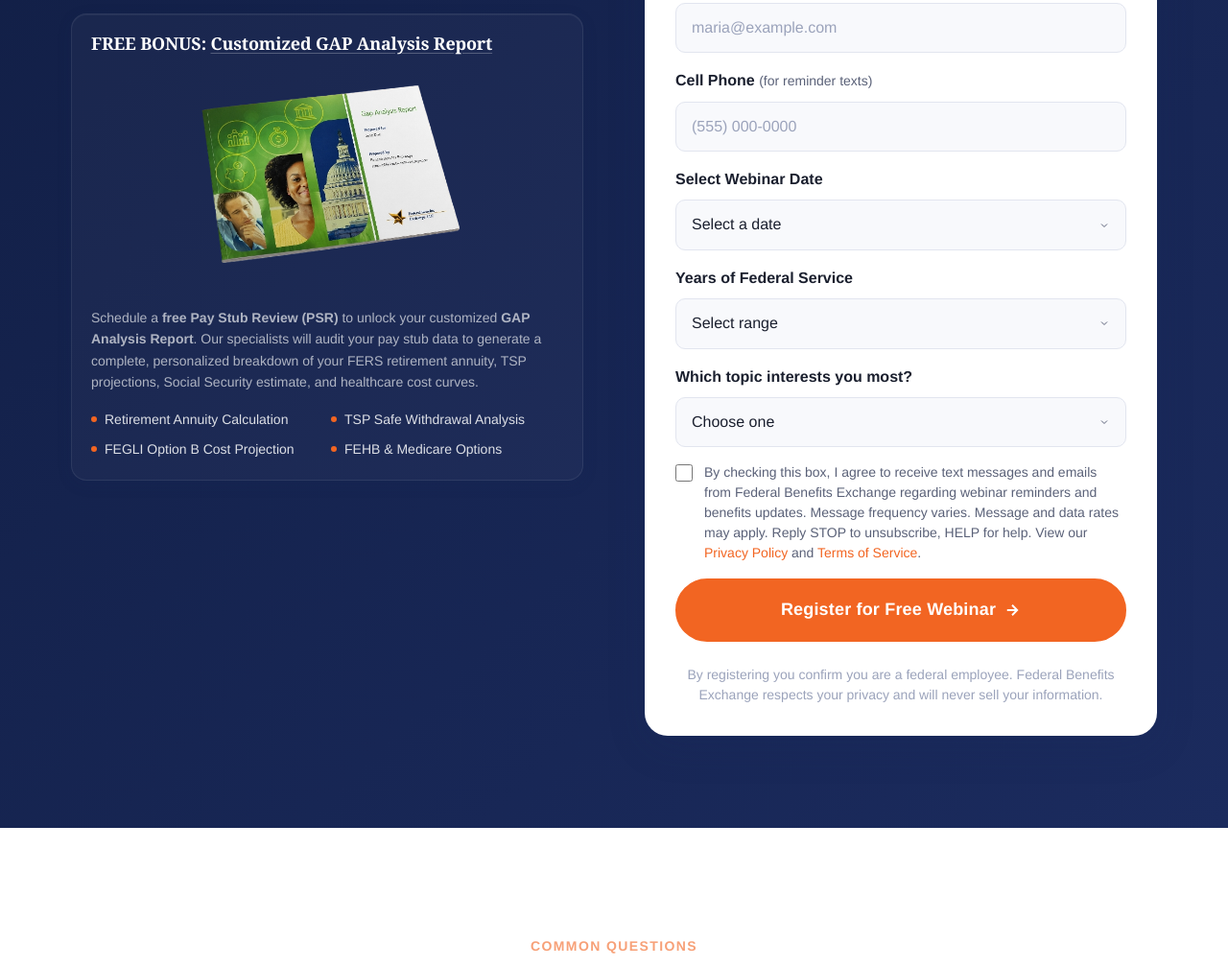
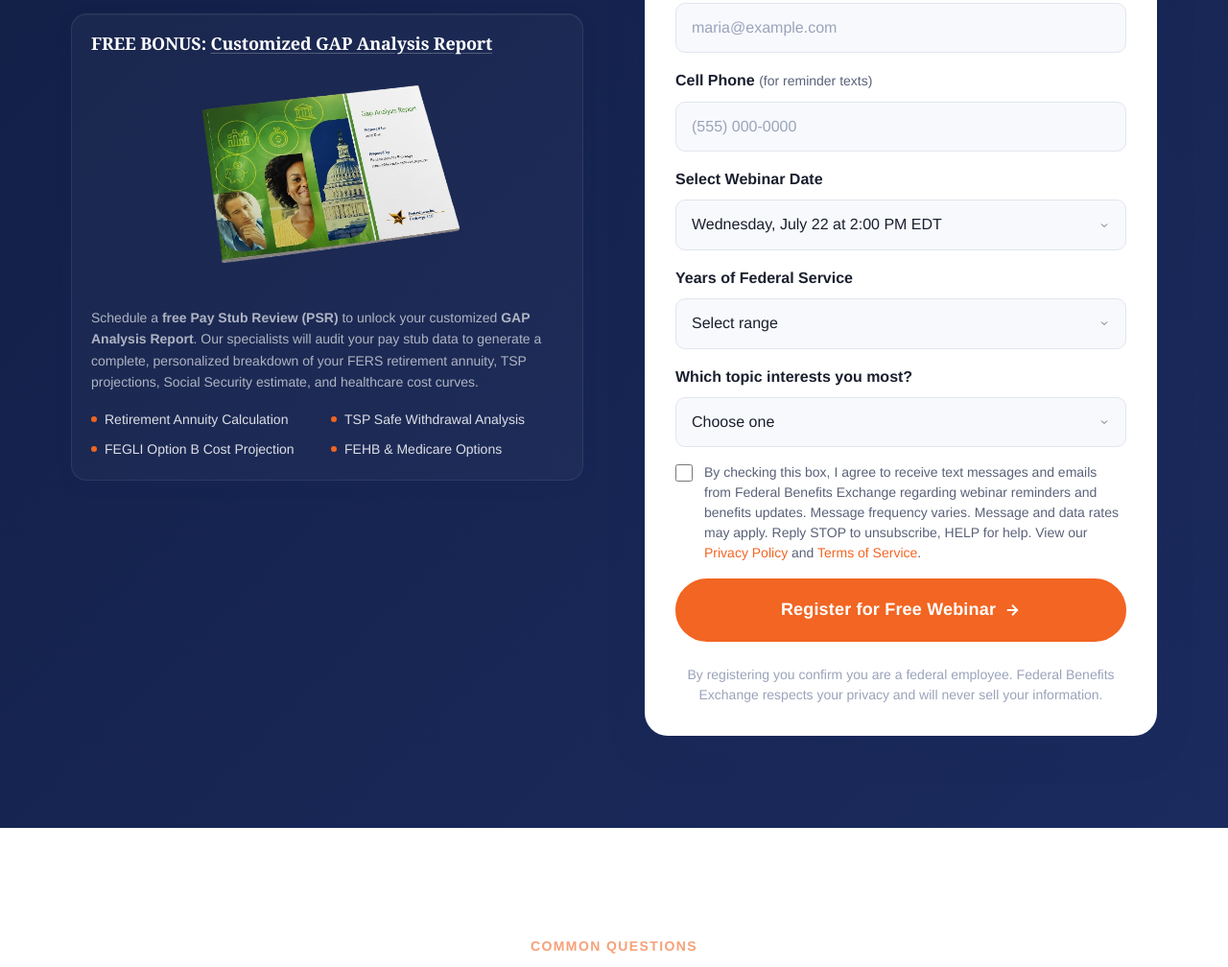
Before and after one commit to KvB-IM/FB-Website, a website: page index.html in a window 1280 px wide. Shown: the part 4172-5180 px from the top of the page at 96% size. Drawn offline with Linux system fonts and the light colour scheme; a web font is replaced by a local one.

Commit message:
Update webinar schedule to Wednesdays at 2 PM EDT starting July 22nd for 5 weeks

```diff
--- a/index.html
+++ b/index.html
@@ -364,10 +364,11 @@
                 <div class="form-group">
                   <label for="webinarDate">Select Webinar Date</label>
                   <select id="webinarDate" name="webinarDate" required>
-                    <option value="" disabled selected>Select a date</option>
-                    <option value="2026-07-02T19:00:00-04:00">Thursday, July 2 at 7:00 PM EDT</option>
-                    <option value="2026-07-09T19:00:00-04:00">Thursday, July 9 at 7:00 PM EDT</option>
-                    <option value="2026-07-16T19:00:00-04:00">Thursday, July 16 at 7:00 PM EDT</option>
+                    <option value="2026-07-22T14:00:00-04:00">Wednesday, July 22 at 2:00 PM EDT</option>
+                    <option value="2026-07-29T14:00:00-04:00">Wednesday, July 29 at 2:00 PM EDT</option>
+                    <option value="2026-08-05T14:00:00-04:00">Wednesday, August 5 at 2:00 PM EDT</option>
+                    <option value="2026-08-12T14:00:00-04:00">Wednesday, August 12 at 2:00 PM EDT</option>
+                    <option value="2026-08-19T14:00:00-04:00">Wednesday, August 19 at 2:00 PM EDT</option>
                   </select>
                 </div>
                 <div class="form-group">
```
Also changed, not shown: api/register.js (+5 -3 lines), postal.html (+5 -4 lines), usps.html (+5 -4 lines).
